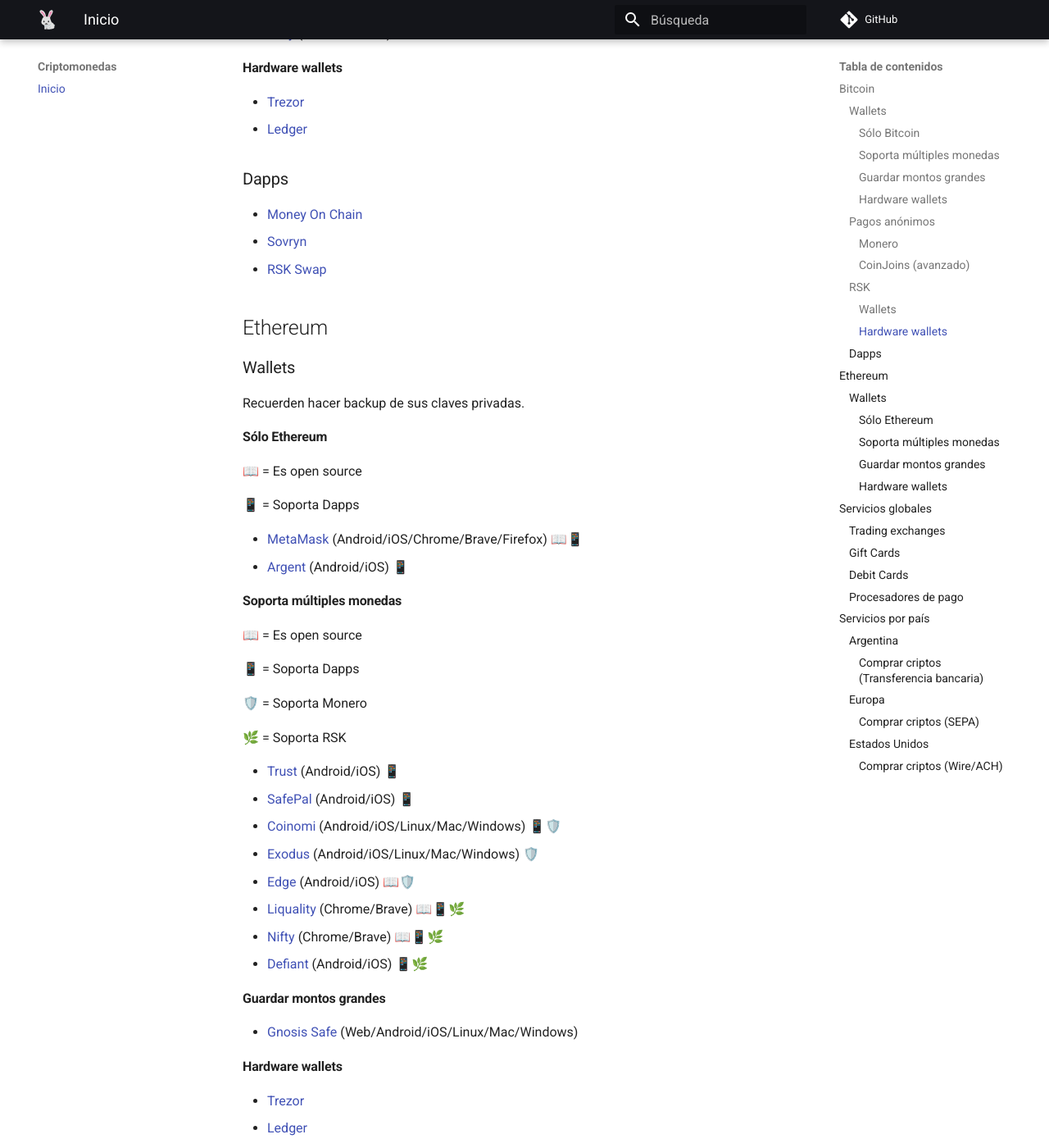
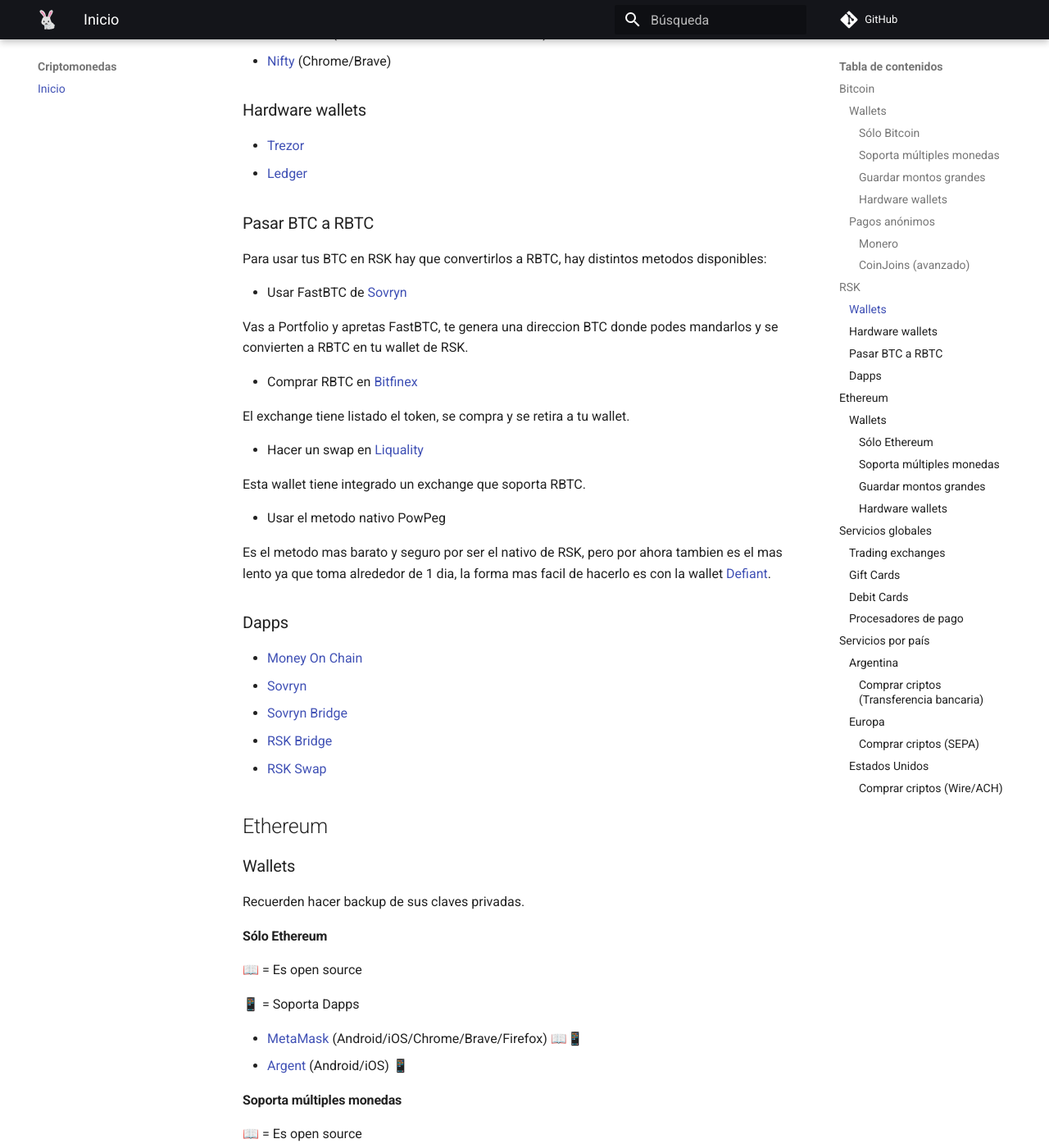
Before and after one commit to anomalouscode/wiki, an MkDocs documentation site: the page built from docs/criptomonedas/index.md, in a window 1280 px wide and 1400 px high, scrolled down 2415 px. Shown: the whole window at 82% size. Built offline with MkDocs 1.6.1 and Material for MkDocs 9.7.7, drawn with Linux system fonts in a browser that asks for light colours; comment, search, counter and statistics services are not loaded.

Commit message:
Update index.md

```diff
--- a/docs/criptomonedas/index.md
+++ b/docs/criptomonedas/index.md
@@ -70,26 +70,48 @@
 
 Se pueden mezclar tus bitcoins con los de otros haciendo coinjoins, para esto tenemos wallets como [Samourai](https://samouraiwallet.com/) y [Wasabi](https://www.wasabiwallet.io/), lo considero mas avanzado porque hay que tener mas cuidado de no volver a mezclar con una direccion vinculada a tu identidad el cambio que te queda despues de hacer un pago con bitcoins limpios. Lo recomendable es no volver a vincular nunca a vos los bitcoins limpios, pero si es necesario, es buena idea volver a limpiarlos antes y entender que los exchanges con KYC mas vigilantes pueden cuestionarte si es evidente que les mandaste bitcoins que limpiaste, por este motivo yo prefiero mantener estos bitcoins fuera de servicios centralizados o con custodia, y si es necesario, uso tecnicas de distraccion para que no sea evidente que los bitcoins vienen de un coinjoin, como moverlos un poco entre direcciones distintas y meterlos desde un canal de Lightning u otra cadena como RSK.
 
-### RSK
+## RSK
 
 Sidechain de Bitcoin con DeFi y otros smart contracts.
 
-#### Wallets
+### Wallets
 
 - [Defiant](https://defiantapp.tech/) (Android/iOS)
 - [Liquality](https://liquality.io/) (Chrome/Brave)
 - [MetaMask](https://metamask.io/) (Android/iOS/Chrome/Brave/Firefox)
 - [Nifty](https://chrome.google.com/webstore/detail/nifty-wallet/jbdaocneiiinmjbjlgalhcelgbejmnid) (Chrome/Brave)
 
-#### Hardware wallets
+### Hardware wallets
 
 - [Trezor](https://trezor.io/)
 - [Ledger](https://www.ledger.com/)
+
+### Pasar BTC a RBTC
+
+Para usar tus BTC en RSK hay que convertirlos a RBTC, hay distintos metodos disponibles:
+
+- Usar FastBTC de [Sovryn](https://www.sovryn.app/)
+
+Vas a Portfolio y apretas FastBTC, te genera una direccion BTC donde podes mandarlos y se convierten a RBTC en tu wallet de RSK.
+
+- Comprar RBTC en [Bitfinex](https://www.bitfinex.com/)
+
+El exchange tiene listado el token, se compra y se retira a tu wallet.
+
+- Hacer un swap en [Liquality](https://liquality.io/)
+
+Esta wallet tiene integrado un exchange que soporta RBTC.
+
+- Usar el metodo nativo PowPeg
+
+Es el metodo mas barato y seguro por ser el nativo de RSK, pero por ahora tambien es el mas lento ya que toma alrededor de 1 dia, la forma mas facil de hacerlo es con la wallet [Defiant](https://defiantapp.tech/).
 
 ### Dapps
 
 - [Money On Chain](https://moneyonchain.com/)
 - [Sovryn](https://www.sovryn.app/)
+- [Sovryn Bridge](https://bridge.sovryn.app/)
+- [RSK Bridge](https://tokenbridge.rsk.co/)
 - [RSK Swap](https://rskswap.com/)
 
 ## Ethereum
```
